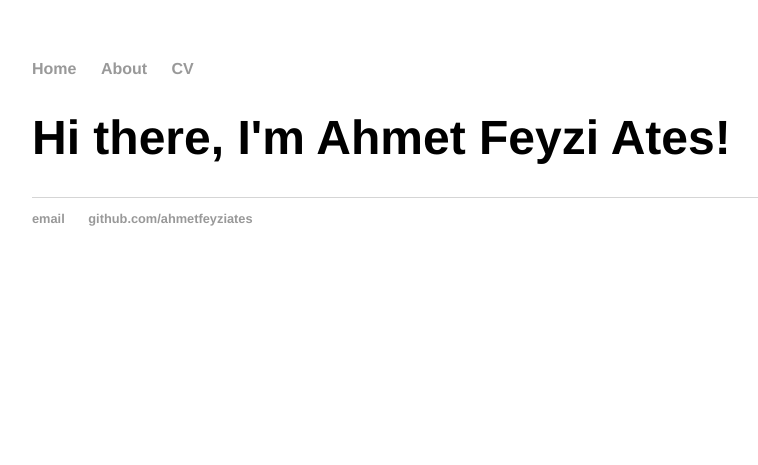
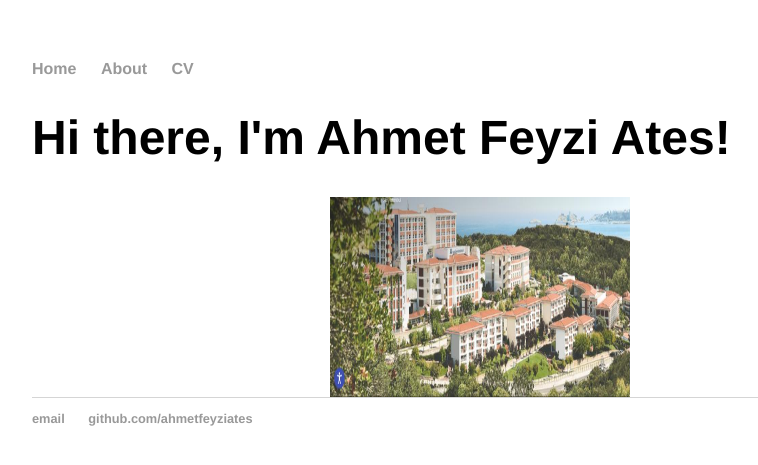
Before and after one commit to ahmetfeyziates/ahmetfeyziates.github.io, a Jekyll site: the page built from index.html, in a window 1280 px wide. Shown: the top 465 px of the page, without its empty margins (160-918 px from the left). Built offline with Jekyll 4.4.1, drawn with Linux system fonts in a browser that asks for light colours.

Commit message:
Update index.html

```diff
--- a/index.html
+++ b/index.html
@@ -4,6 +4,7 @@
 ---
 <div class="blurb">
 	<h1>Hi there, I'm Ahmet Feyzi Ates!</h1>
+	<img src="images/campus.jpg" alt="A scenic view" width="300" height="200" style="display: block; margin: auto;">
 	<!--
 	<p>For those interested in defence related technologies, please have a look at </em><a href="https://vizyonergenc.com/ilan/vizyoner-genc/1320-kok-programi">KOK Program</a></p>
 	<p>It might be an interesting experience to attend:  </em><a href="https://istanbul.paktechsummit.com/en">Pakistan Tech Summit in Istanbul.</a> Registration is free for students (select "student pass" during registration) </p>
```
